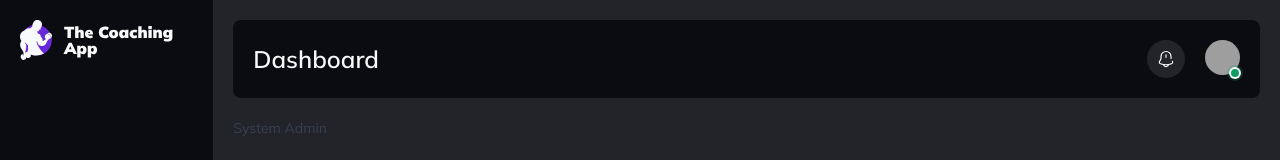
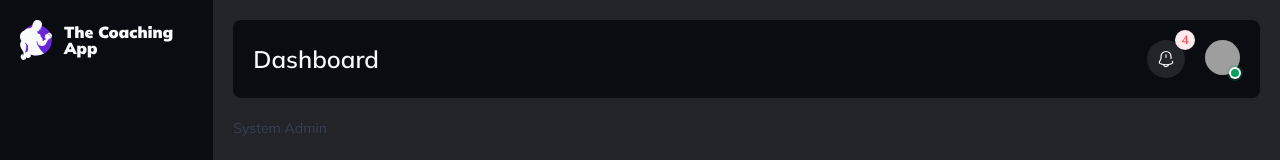
Before and after one commit to ahmersdev/the-coaching-app, a Next.js app: page /dashboard in a window 1280 px wide. Shown: the top 160 px of the page. Built offline with nearby package versions, Linux system fonts and the light colour scheme; grey boxes are pictures that could not be loaded.

Commit message:
color fix

```diff
--- a/app/_layouts/main-layout/header/index.tsx
+++ b/app/_layouts/main-layout/header/index.tsx
@@ -1,5 +1,5 @@
 import { NotificationIcon } from "@/app/_assets";
-import { Avatar, Box, Stack, Typography } from "@mui/material";
+import { Avatar, Badge, Box, Stack, Typography } from "@mui/material";
 import { usePathname } from "next/navigation";
 import { Fragment } from "react";
 import { StyledBadge } from "./header.data";
@@ -28,7 +28,17 @@ const Header = () => {
         </Typography>
         <Box>
           <Stack direction="row" spacing={2}>
-            <NotificationIcon />
+            <Badge
+              badgeContent={4}
+              sx={{
+                ".MuiBadge-badge": {
+                  backgroundColor: "error.lighter",
+                  color: "error.darker",
+                },
+              }}
+            >
+              <NotificationIcon />
+            </Badge>
 
             <StyledBadge
               overlap="circular"
--- a/app/_theme/palette.tsx
+++ b/app/_theme/palette.tsx
@@ -43,7 +43,7 @@ const WARNING = {
 };
 
 const ERROR = {
-  lighter: "#FFCCD2",
+  lighter: "#FFEBEE",
   light: "#F49898",
   main: "#EC2D30",
   dark: "#EB6F70",
--- a/app/globals.css
+++ b/app/globals.css
@@ -13,6 +13,7 @@ body {
 body {
   background: #23232a;
   background-color: #23232a;
+  color: #f9fafb;
 }
 
 a {
```
